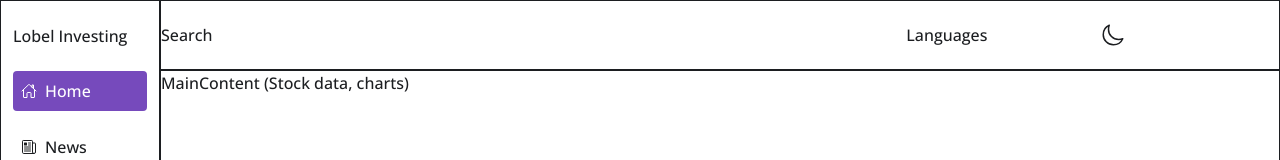
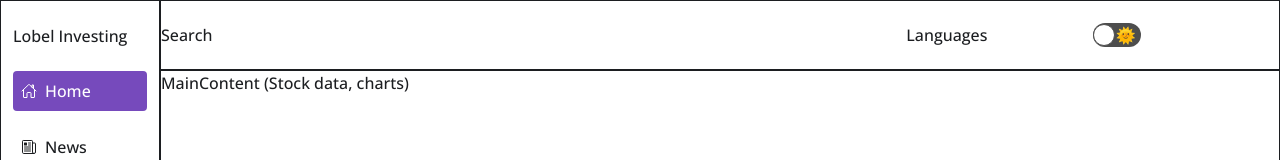
Before and after one commit to daszybak/finance_app, a React (Create React App) app: page / in a window 1280 px wide. Shown: the top 160 px of the page. Built offline with nearby package versions, Linux system fonts and the light colour scheme.

Commit message:
commit with weird error

```diff
--- a/src/components/ThemeToggle/ThemeToggle.jsx
+++ b/src/components/ThemeToggle/ThemeToggle.jsx
@@ -1,23 +1,34 @@
 import React, {useContext} from 'react';
 import {ThemeContext} from '../../context/theme-context';
 
-import {IoMoonOutline, IoSunnyOutline} from 'react-icons/io5';
-
 const ThemeToggle = () => {
   const {theme, setTheme} = useContext(ThemeContext);
+
+  const handleThemeOnClick = () => {
+    setTheme(theme === 'dark' ? 'light' : 'dark');
+    console.log('theme clicked');
+  };
+
   return (
-    <div className="transition duration-500 ease-in-out rounded-full p-2">
-      {theme === 'dark' ? (
-        <IoSunnyOutline
-          onClick={() => setTheme(theme === 'dark' ? 'light' : 'dark')}
-          className="text-gray-500 dark:text-gray-400 text-2xl cursor-pointer"
-        />
-      ) : (
-        <IoMoonOutline
-          onClick={() => setTheme(theme === 'dark' ? 'light' : 'dark')}
-          className="text-gray-500 dark:text-gray-400 text-2xl cursor-pointer"
-        />
-      )}
+    <div className="touch-pan-x  cursor-pointer select-none ">
+      <div
+        className="bg-bgGray rounded-[30px] h-6 w-12 transition-all duration-200 ease-out relative group"
+        role="button"
+        tabIndex="-1"
+        onClick={handleThemeOnClick}
+      >
+        <div className="top-0 h-[10px] width-[14px] transition-opacity duration-300 translate-y-1/2 left-[12px] dark:opacity-full">
+          <span className="items-center left-[6px] top-[2px]  flex h-[10px] justify-center w-[10px] rotate-180 absolute">
+            🌛
+          </span>
+        </div>
+        <div className="right-[10px] top-0 bottom-0 absolute my-auto mx-auto w-[10px] h-[10px] transition-opacity duration-300 dark:opacity-0">
+          <span className="items-center flex h-[10px] justify-center w-[10px]">
+            🌞
+          </span>
+        </div>
+        <div className="bg-white left-0 shadow-none border border-bgGray rounded-full top-[1px] absolute transition-all duration-300 w-[22px] h-[22px] dark:left-[27px] group-hover:shadow-[0_0_3px_2px_blue]"></div>
+      </div>
     </div>
   );
 };
--- a/src/routes/Dashboard/Dashboard.jsx
+++ b/src/routes/Dashboard/Dashboard.jsx
@@ -1,5 +1,4 @@
 import React from 'react';
-import {SideBar} from '../../containers';
 import {Layout} from '../../components';
 import {Outlet} from 'react-router-dom';
 
--- a/tailwind.config.js
+++ b/tailwind.config.js
@@ -9,7 +9,8 @@ module.exports = {
         yellow: '#FCA311',
         gray: '#E5E5E5',
         white: '#FFFFFF',
-        bgBlack: '#18191a',
+        bgBlack: '#18191A',
+        bgGray: '#4d4d4d',
       },
       gridTemplateColumns: {
         16: 'repeat(16, minmax(0, 1fr))',
```
